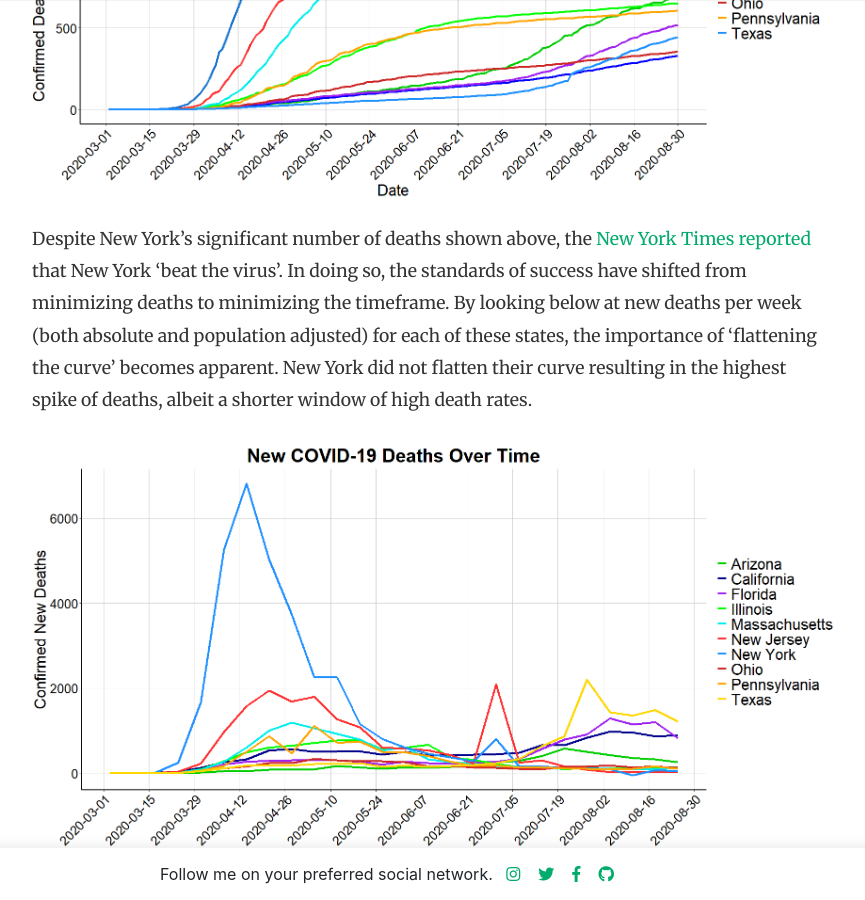
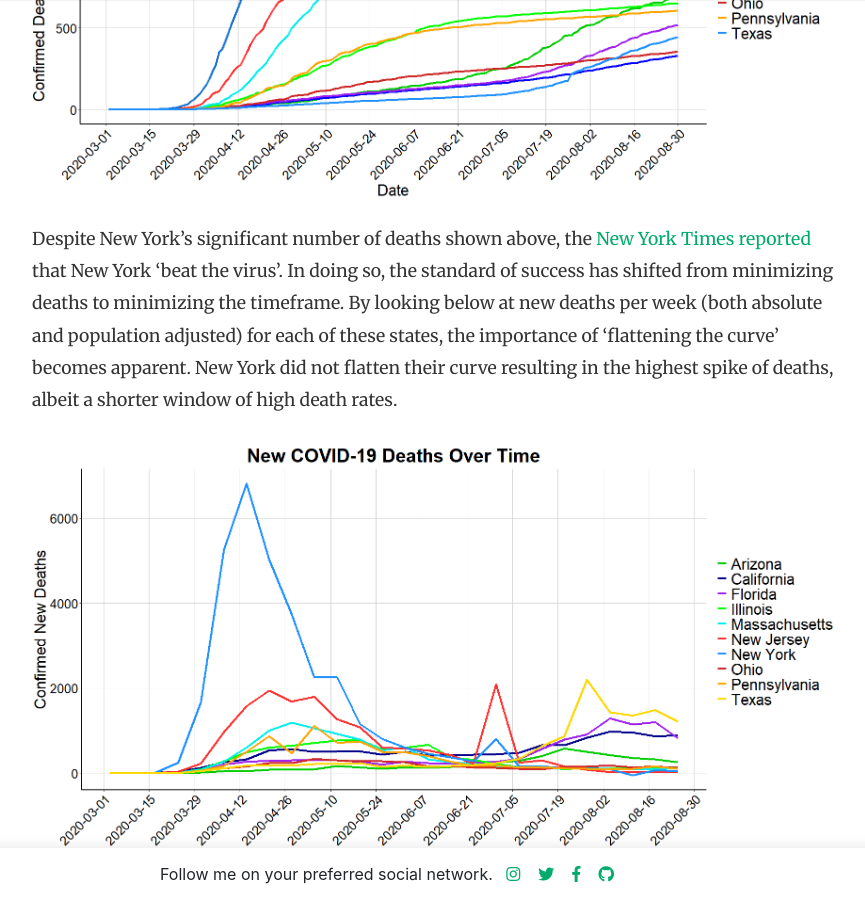
Before and after one commit to malteranalytics/malteranalytics.github.io, a Jekyll site: the page built from _posts/2020-09-01-covid.md, in a window 1280 px wide and 900 px high, scrolled down 10884 px. Shown: the whole window, without its empty margins (253-1118 px from the left). Built offline with Jekyll 4.4.1, drawn with Linux system fonts in a browser that asks for light colours; nearby versions of some CDN libraries; comment, search, counter and statistics services are not loaded.

Commit message:
Update 2020-09-01-covid.md

```diff
--- a/_posts/2020-09-01-covid.md
+++ b/_posts/2020-09-01-covid.md
@@ -161,7 +161,7 @@ A more representative graph to depict Florida's comparability to other states is
 
 
 
-Despite New York's significant number of deaths shown above, the [New York Times reported](https://www.nytimes.com/2020/05/20/nyregion/coronavirus-victims-immunity.html){:target="_blank"} that New York 'beat the virus'.  In doing so, the standards of success have shifted from minimizing deaths to minimizing the timeframe.  By looking below at new deaths per week (both absolute and population adjusted) for each of these states, the importance of 'flattening the curve' becomes apparent.  New York did not flatten their curve resulting in the highest spike of deaths, albeit a shorter window of high death rates.
+Despite New York's significant number of deaths shown above, the [New York Times reported](https://www.nytimes.com/2020/05/20/nyregion/coronavirus-victims-immunity.html){:target="_blank"} that New York 'beat the virus'.  In doing so, the standard of success has shifted from minimizing deaths to minimizing the timeframe.  By looking below at new deaths per week (both absolute and population adjusted) for each of these states, the importance of 'flattening the curve' becomes apparent.  New York did not flatten their curve resulting in the highest spike of deaths, albeit a shorter window of high death rates.
 
 
 
```
